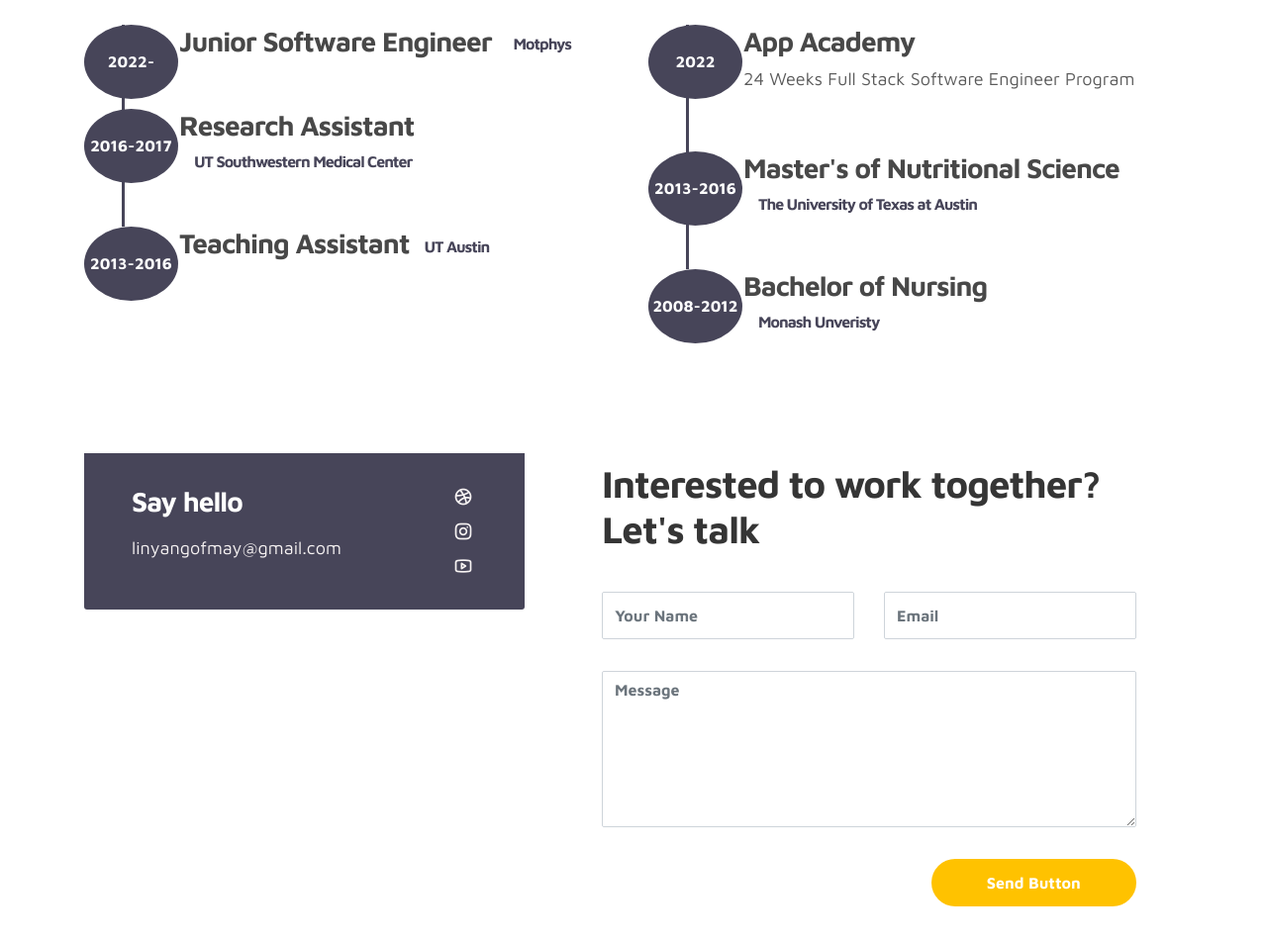
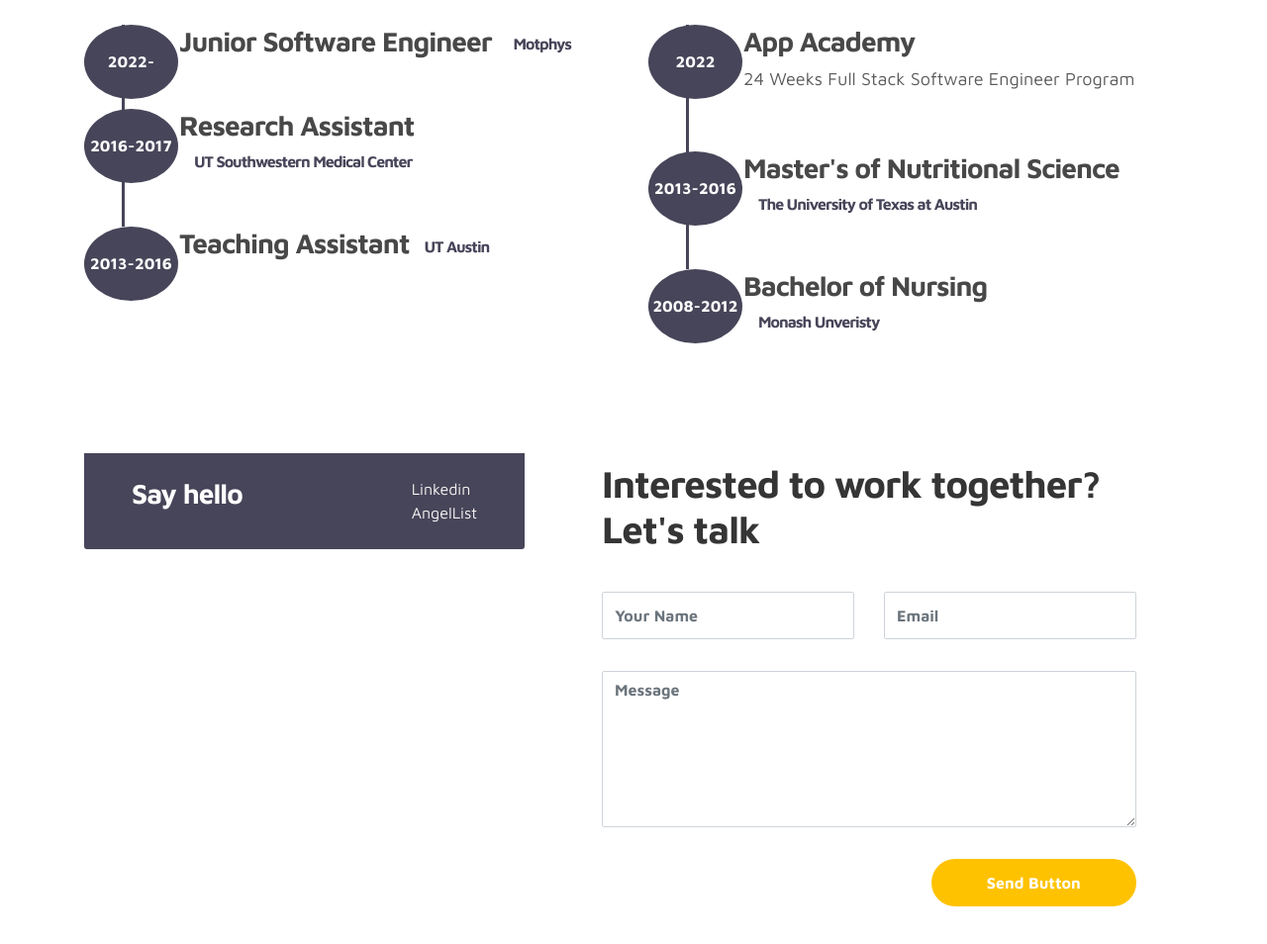
Before and after one commit to linyangofmay/linyangofmay.github.io, a plain HTML site: page index.html in a window 1280 px wide. Shown: the part 1842-2796 px from the top of the page at 99% size. Drawn offline with Linux system fonts and the light colour scheme.

Commit message:
added the liniedin angelist

```diff
--- a/index.html
+++ b/index.html
@@ -47,7 +47,7 @@ https://www.tooplate.com/view/2115-marvel
                         <a href="#project" class="nav-link"><span data-hover="Projects">Projects</span></a>
                     </li>
                     <li class="nav-item">
-                        <!-- <a href="#resume" class="nav-link"><span data-hover="Resume">Resume</span></a> -->
+                        <a href="https://docs.google.com/document/d/12CJeQsqQZIXu6e9YUbW39BNlOIfEElHTDCyfmYhKiIU/edit?usp=sharing" class="nav-link"><span data-hover="Resume">Resume</span></a>
                     </li>
                     <li class="nav-item">
                         <a href="#contact" class="nav-link"><span data-hover="Contact">Contact</span></a>
@@ -86,7 +86,7 @@ https://www.tooplate.com/view/2115-marvel
                         <p>I am a full stack software engineer who came from a solid nutritional science background with enthusiasm to build up a project from backend to frontend. </p>
 
                         <div class="custom-btn-group mt-4">
-                          <!-- <a href="#" class="btn mr-lg-2 custom-btn"><i class='uil uil-file-alt'></i> Download Resume</a> -->
+                          <a href="https://docs.google.com/document/d/12CJeQsqQZIXu6e9YUbW39BNlOIfEElHTDCyfmYhKiIU/edit?usp=sharing" class="btn mr-lg-2 custom-btn"><i class='uil uil-file-alt'></i> Download Resume</a>
 
                         </div>
                     </div>
@@ -269,13 +269,35 @@ https://www.tooplate.com/view/2115-marvel
                 <div class="contact-info-item">
                   <h3 class="mb-3 text-white">Say hello</h3>
                   <!-- <p class="footer-text mb-0">010 020 0960</p> -->
-                  <p><a href="mailto:hello@company.co">linyangofmay@gmail.com</a></p>
+                  <!-- <p><a href="linyangofmay@gmail.com">linyangofmay@gmail.com</a></p> -->
                 </div>
 
                 <ul class="social-links">
-                     <li><a href="#" class="uil uil-dribbble" data-toggle="tooltip" data-placement="left" title="Dribbble"></a></li>
-                     <li><a href="#" class="uil uil-instagram" data-toggle="tooltip" data-placement="left" title="Instagram"></a></li>
-                     <li><a href="#" class="uil uil-youtube" data-toggle="tooltip" data-placement="left" title="Youtube"></a></li>
+                     <!-- <li> <i className="fa-brands fa-linkedin">&nbsp;</i><a href="#" class="uil uil-dribbble" data-toggle="tooltip" data-placement="left" title="LinkedIn"></a></li>
+
+                     <li><a href="#" class="uil uil-instagram" data-toggle="tooltip" data-placement="left" title="AngelList"></a></li> -->
+                     <div>
+                      <i className="fa-brands fa-linkedin">&nbsp;</i>
+                      <a
+                        className="more_info_text"
+                        href="https://www.linkedin.com/in/lyn-chen-385ab5b6/"
+                        target="_blank"
+                        rel="noopener noreferrer"
+                      >
+                        Linkedin
+                      </a>
+                    </div>
+                    <div>
+                      <i className="fa-brands fa-square-github">&nbsp;</i>
+                      <a
+                        className="more_info_text"
+                        href="https://angel.co/u/lyn-chen-5"
+                        target="_blank"
+                        rel="noopener noreferrer"
+                      >
+                        AngelList
+                      </a>
+                    </div>
                 </ul>
             </div>
           </div>
```
